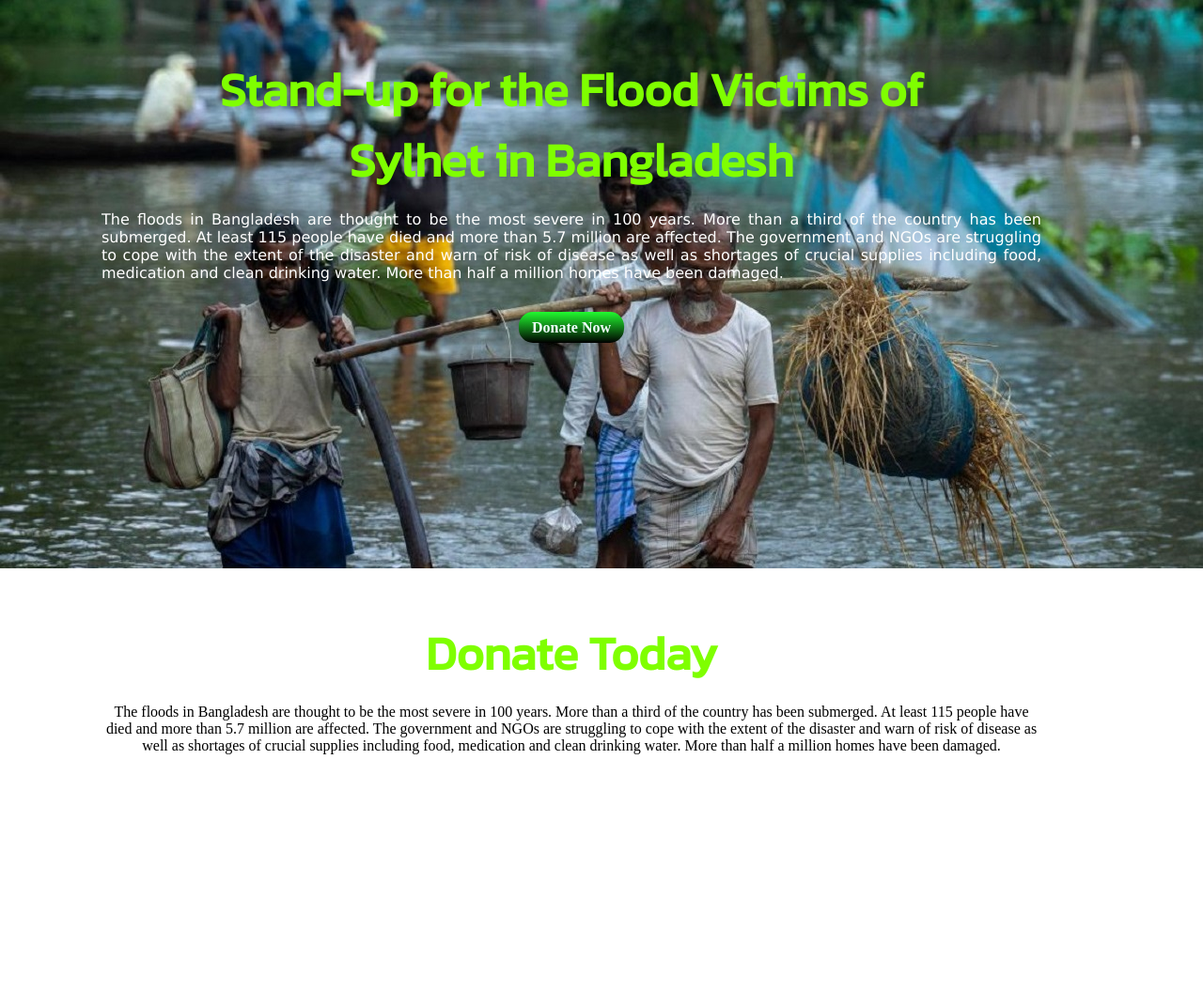
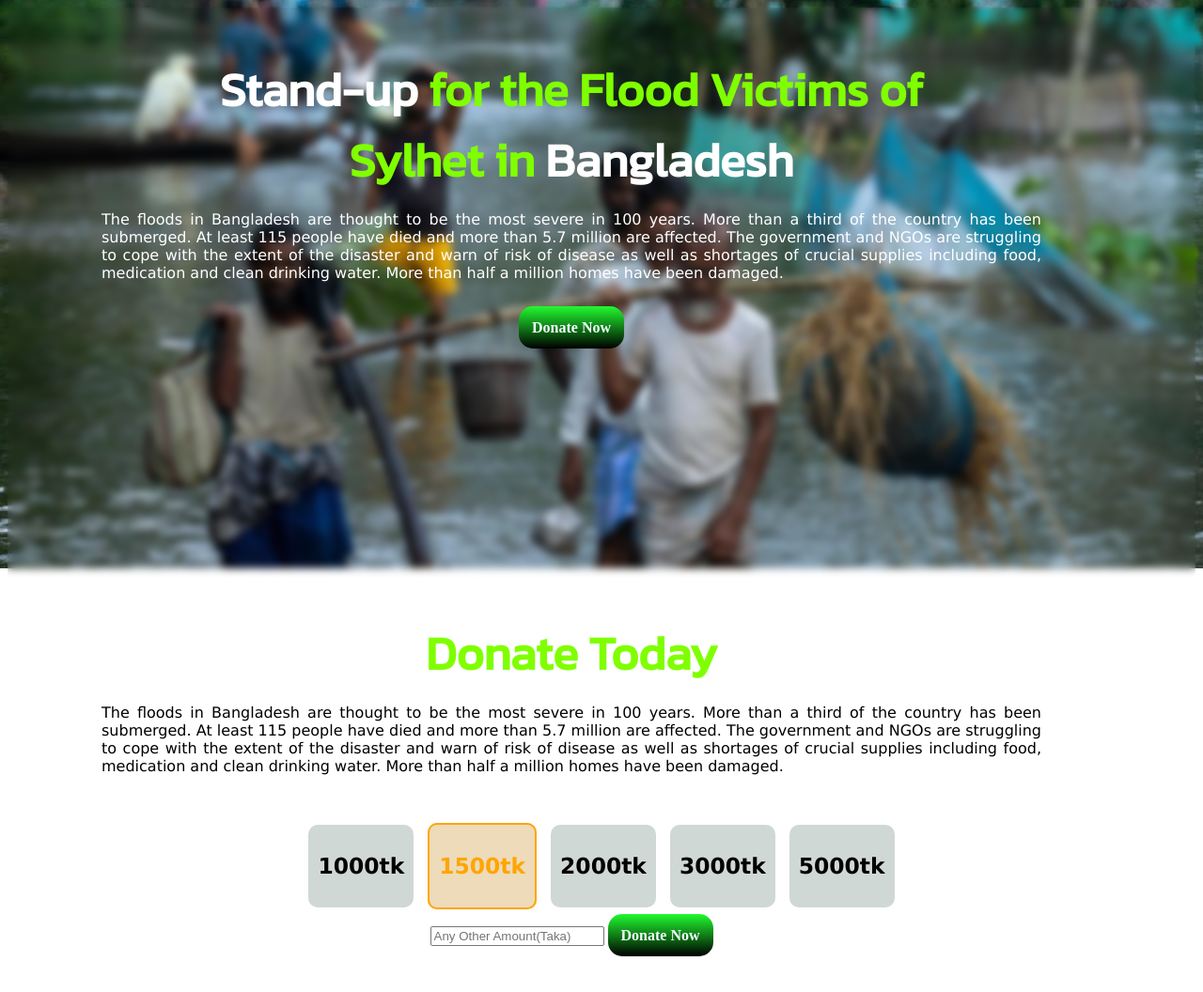
Before and after one commit to soaibmashrafi/donate, a plain HTML site: page index.html in a window 1280 px wide. Shown: the whole page at 94% size. Drawn offline with Linux system fonts and the light colour scheme.

Commit message:
amount added

```diff
--- a/index.html
+++ b/index.html
@@ -16,8 +16,8 @@
 <body>
 
     <div class="header-container">
-        <h1 class="header-design">Stand-up for the Flood Victims of </h1>
-        <h1 class="header-design">Sylhet in Bangladesh</h1>
+        <h1 class="header-design"><span class="white">Stand-up</span> for the Flood Victims of </h1>
+        <h1 class="header-design">Sylhet in <span class="white">Bangladesh</span></h1>
         <p class="pera-design">
             The floods in Bangladesh are thought to be the most severe in 100 years. More than a third of the
             country
@@ -40,7 +40,7 @@
 
     <Div class="header-container">
         <h1 class="header-design ">Donate Today</h1>
-        <p div="pera2-design">
+        <p id="pera2-design">
             The floods in Bangladesh are thought to be the most severe in 100 years. More than a third of the
             country
             has been submerged. At least 115 people have died and more than 5.7 million are affected. The government
@@ -52,6 +52,20 @@
             been damaged.
         </p>
     </Div>
+    <div class="amount">
+        <h3>1000tk</h3>
+        <h3 id="orange">1500tk</h3>
+        <h3>2000tk</h3>
+        <h3>3000tk</h3>
+        <h3>5000tk</h3>
+    </div>
+
+    <div class="header-container">
+        <input type="text" placeholder="Any Other Amount(Taka)">
+
+        <a class=" donnet-button" target="_blank" href="https://www.google.com">Donate Now</a>
+    </div>
+
 
 
 </body>
--- a/style.css
+++ b/style.css
@@ -1,6 +1,8 @@
 body {
     background-image: url(images/z3.jpg);
     background-repeat: no-repeat;
+    backdrop-filter: blur(4px);
+
 }
 
 .header-container {
@@ -35,18 +37,50 @@ body {
 .donnet-button {
     background-image: linear-gradient(rgb(33, 250, 47), black);
     color: azure;
-    padding: 8px 14px;
+    padding: 14px 14px;
     text-decoration: none;
+    margin-top: 600px;
     font-weight: 700;
     border-radius: 15px;
-    margin-top: 600px;
+
 }
 
 #pera2-design {
-    text-align: center;
     color: black;
     font-family: 'Lucida Sans', 'Lucida Sans Regular', 'Lucida Grande', 'Lucida Sans Unicode', Geneva, Verdana, sans-serif;
     margin-bottom: 40px;
     font-weight: 100;
     text-align: justify;
 }
+
+.amount {
+    margin-top: -300px;
+    text-align: center;
+    font-size: 20px;
+}
+
+h3 {
+    display: inline;
+    font-weight: 900;
+    background-color: rgb(208, 216, 213);
+    font-family: 'Lucida Sans', 'Lucida Sans Regular', 'Lucida Grande', 'Lucida Sans Unicode', Geneva, Verdana, sans-serif;
+    padding: 30px 10px;
+    border-radius: 10px;
+    margin: 5px;
+}
+
+#orange {
+    color: orange;
+    border: orange solid 2px;
+    background-color: rgb(237, 219, 185)
+}
+
+.white {
+    color: white;
+}
+
+.form {
+    margin: 300px;
+    padding: 20px;
+    background-color: blueviolet;
+}
```
